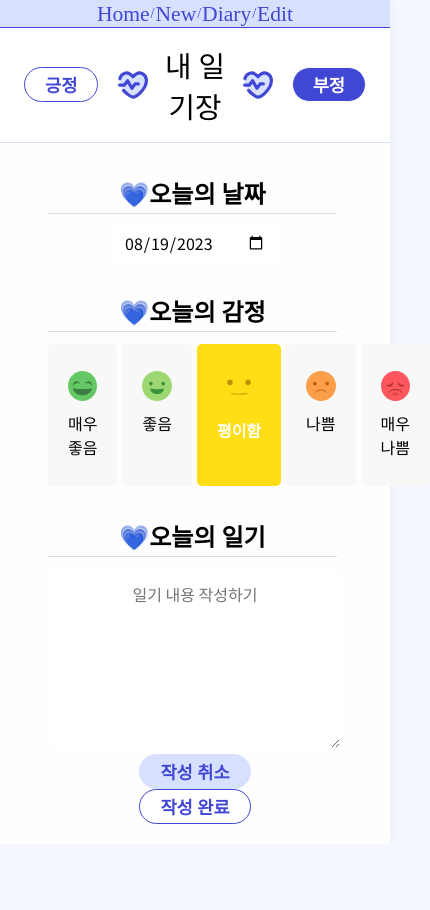
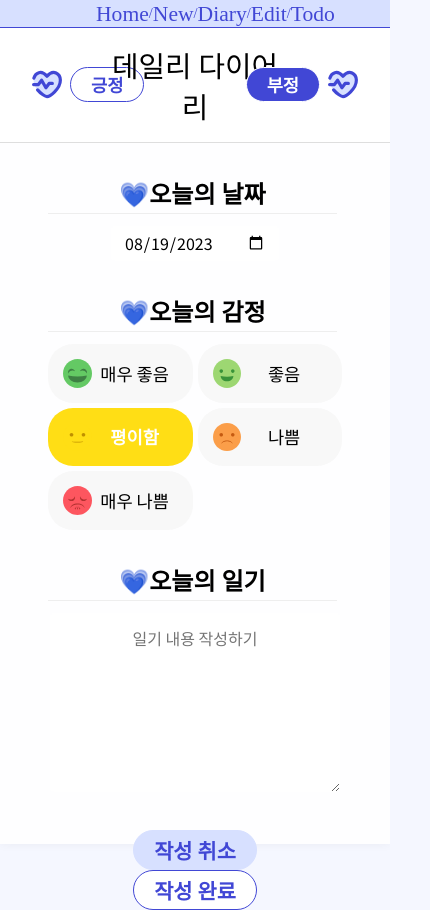
Before and after one commit to yumalg12/YURINOTE, a React (Create React App) app: page / in a window 390 px wide. Shown: the whole page, 430 px wide, since content can reach past the window. Before the commit the page ends 844 px from the top, so only its background shows below. Built offline with nearby package versions, Linux system fonts and the light colour scheme; a web font is replaced by a local one.

Commit message:
디자인 변경, editor useEffect 추가

```diff
--- a/src/App.css
+++ b/src/App.css
@@ -5,7 +5,7 @@
   text-align: center;
   background-color: rgb(254, 254, 255);
   width: 100%;
-  max-width: 600px;
+  max-width: 768px;
   margin: 0 auto;
   height: 100vh;
   box-shadow: 0px 0px 10px 0px #0000000d;
@@ -59,5 +59,5 @@ h4{
   margin-inline-end: 5px;
   padding-bottom: 3px;
   filter: hue-rotate(260deg);
-  border-bottom: 1px solid #dedede;
+  border-bottom: 1px solid #eee;
 }
--- a/src/App.js
+++ b/src/App.js
@@ -16,6 +16,8 @@ function App() {
         <Link to={"/diary"}>Diary </Link>
         <span>/</span>
         <Link to={"/edit"}>Edit</Link>
+        <span>/</span>
+        <Link to={"/todo"}>Todo</Link>
       </div>
       <Routes>
         <Route path="/" element={<Home/>}/>
--- a/src/component/Editor.css
+++ b/src/component/Editor.css
@@ -13,3 +13,11 @@ textarea {
     justify-content: space-around;
     gap:5px;
 }
+
+.button_section{
+    margin: 2rem 0;
+}
+
+.button_section button{
+    font-size: 1.3rem;
+}
--- a/src/component/Editor.js
+++ b/src/component/Editor.js
@@ -1,5 +1,5 @@
 import "./Editor.css";
-import { useState } from "react";
+import { useEffect, useState } from "react";
 import { useNavigate } from "react-router-dom";
 import { emotionList, getFormattedDate } from "../util.js";
 import Button from "./Button"
@@ -36,6 +36,14 @@ const Editor = ({ initData, onSubmit }) => {
             emotionId,
         });
     };
+    useEffect(() => {
+        if (initData) {
+            setState({
+                ...initData,
+                date: getFormattedDate(new Date(parseInt(initData.date))),
+            });
+        };
+    }, [initData]);
 
     return (<div className="Editor">
         <div className="editor_section">
--- a/src/component/EmotionItem.css
+++ b/src/component/EmotionItem.css
@@ -1,6 +1,6 @@
 .EmotionItem {
     cursor: pointer;
-    border-radius: 5px;
+    border-radius: 25px;
     padding: 20px;
     display: flex;
     flex-direction: column;
@@ -15,7 +15,6 @@
 
 .EmotionItem span{
     font-size: 1rem;
-    height: 3rem;
     word-break: keep-all;
     font-family: 'Noto Sans KR', sans-serif;
 }
@@ -53,3 +52,26 @@
     color: white;
     font-weight: bold;
 }
+
+
+@media (max-width: 600px){
+    .emotion_list_wrapper {
+        display: grid;
+        grid-template-columns: 1fr 1fr;
+    }
+
+    .EmotionItem {
+        padding: 15px;
+        display: grid;
+        grid-template-columns: 25% 1fr;
+        align-items: center;
+    }
+
+    .EmotionItem img{
+        margin: 0;
+    }
+
+    .EmotionItem span{
+        font-size: 1.1rem;
+    }
+}
--- a/src/component/Header.css
+++ b/src/component/Header.css
@@ -2,7 +2,7 @@
     padding: 1rem 1.5rem;
     display: flex;
     align-items: center;
-    border-bottom: 1px solid #D7E0FF;
+    border-bottom: 1px solid #dedede;
     background-color: white;
 }
 
--- a/src/pages/Home.js
+++ b/src/pages/Home.js
@@ -9,25 +9,31 @@ const Home = () => {
     console.log(searchParams.get("sort"));
     return <div>
         <Header
-              title={
+            title={"데일리 다이어리"}
+            leftChild={
                 <>
                 <img src={logo} alt="로고" width={30} style={{ margin: '0 0.5rem' }} />
-                내 일기장
+                <Button text={"긍정"} type="positive" onClick={() => {alert("Positive");}}/>
+                </>
+            }
+            rightChild={
+                <>
+                <Button text={"부정"} type="negative" onClick={() => {alert("Negative");}}/>
                 <img src={logo} alt="로고" width={30} style={{ margin: '0 0.5rem' }} />
                 </>
-              }
-            leftChild={
-                <Button text={"긍정"} type="positive" onClick={() => {alert("Positive");}}/>
-            }
-            rightChild={
-                <Button text={"부정"} type="negative" onClick={() => {alert("Negative");}}/>
             }
             >
 
         </Header>
-        <Editor onSubmit={() => {
-        alert("작성완료");
-    }}/>
+
+        <Editor
+        initData={{
+            date: new Date().getTime(),
+            emotionId: 3,
+            content: "",
+        }}
+        onSubmit={() => {alert("작성완료");}}
+        />
     </div>;
 };
 
```
